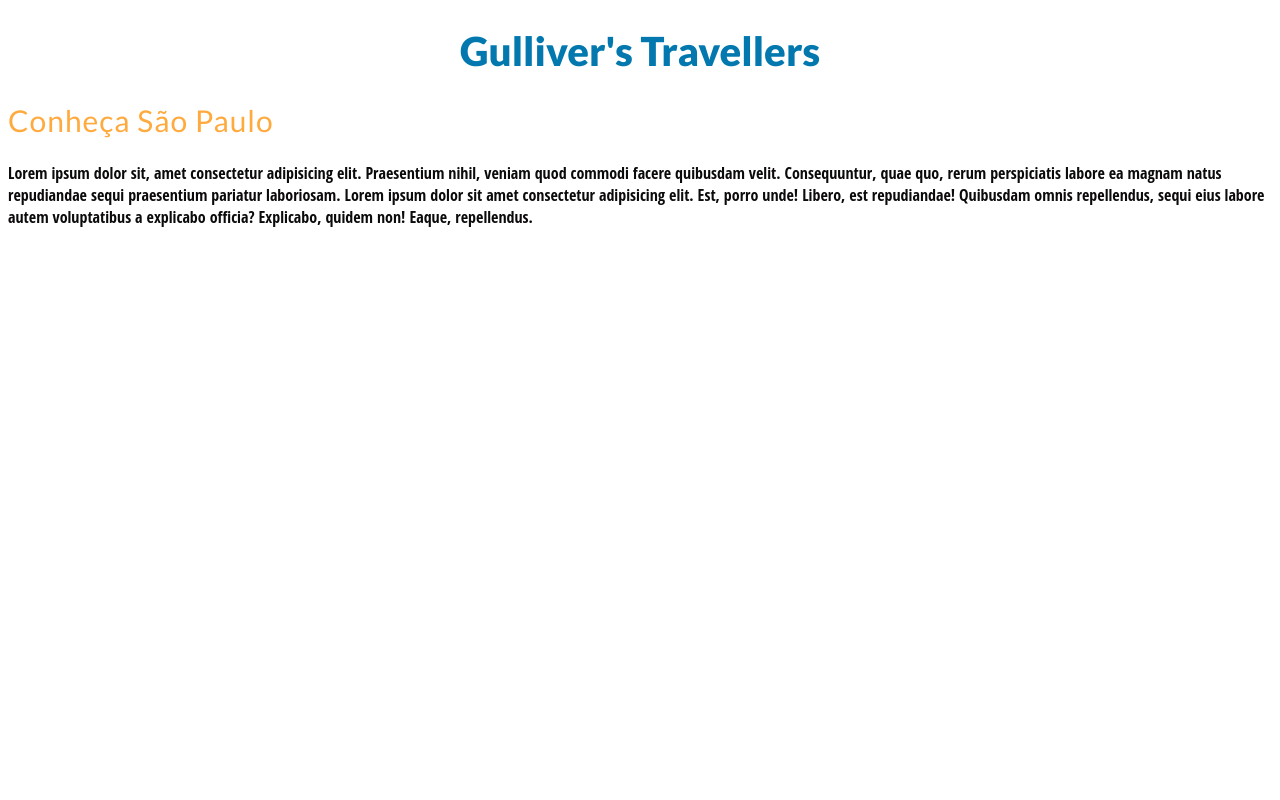
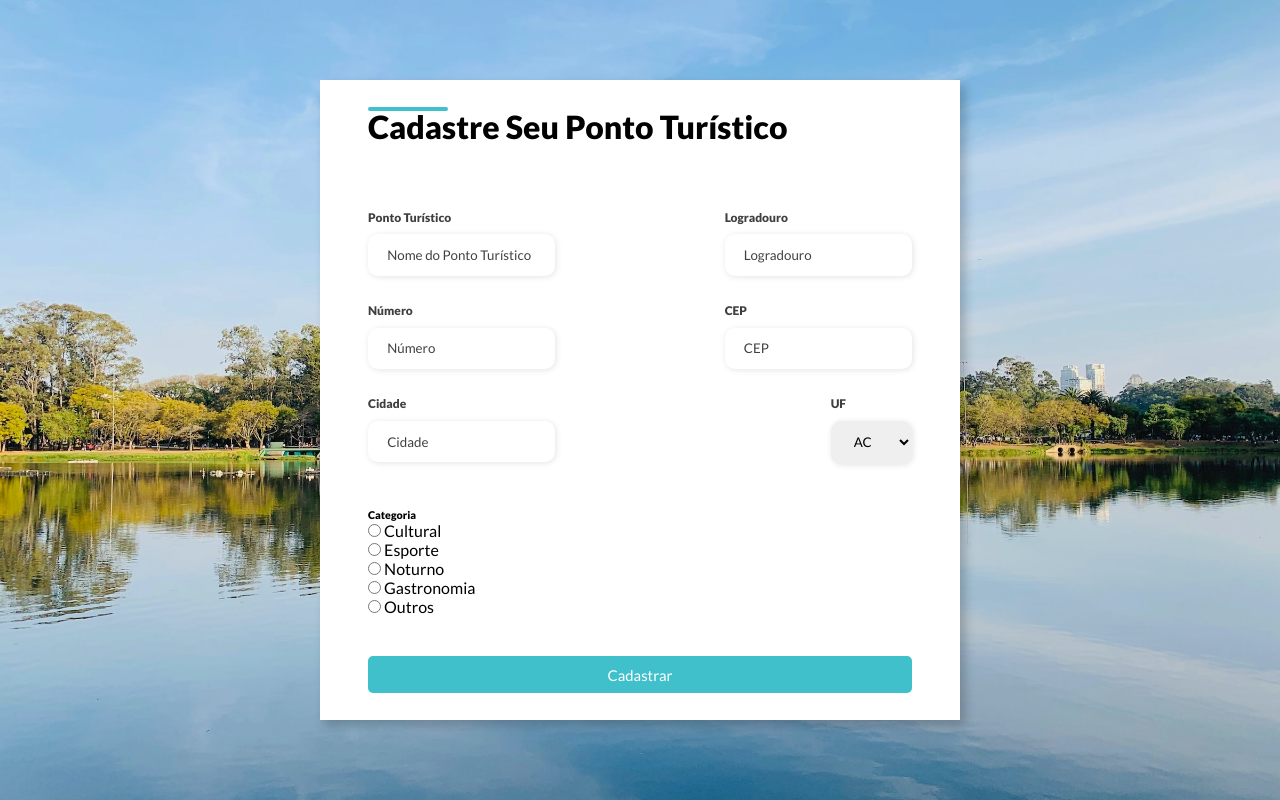
Before and after one commit to rogerioguicampos/gullivers-traveller, a plain HTML site: page index.html in a window 1280 px wide. Drawn offline with Linux system fonts and the light colour scheme.

Commit message:
- Movimentacao do index somente com o forms para a pasta raiz
- Mudancas pequenas no README.md

- Mudanca de nome gender para genre nos nomes de algumas classes

```diff
--- a/index.html
+++ b/index.html
@@ -1,24 +1,140 @@
 <!DOCTYPE html>
 <html lang="pt-br">
-    <head>
-        <meta charset="UTF-8">
-        <meta name="viewport" content="width=device-width, initial-scale=1.0">
-        <title>Projeto Gulliver's Travellers</title>
-        <link rel="stylesheet" href="./css/style.css">
-    </head>
+<head>
+    <meta charset="UTF-8">
+    <meta http-equiv="X-UA-Compatible" content="IE=edge">
+    <meta name="viewport" content="width=device-width, initial-scale=1.0">
+    <link rel="stylesheet" href="css/forms.css">
+    <title>Formulário de Cadastro</title>
 
-    <body>
-        <header class="header">
-            <h1>Gulliver's Travellers</h1>
-        </header>
+</head>
+<body>
+    <div class="container">
+        <!-- Imagem -->
+        <div class="form-image">
+            <img src="images/sp.png">
+        </div>
 
-        <main class="content">
-            <h2>
-                Conheça São Paulo
-            </h2>
-            <p>
-                Lorem ipsum dolor sit, amet consectetur adipisicing elit. Praesentium nihil, veniam quod commodi facere quibusdam velit. Consequuntur, quae quo, rerum perspiciatis labore ea magnam natus repudiandae sequi praesentium pariatur laboriosam. Lorem ipsum dolor sit amet consectetur adipisicing elit. Est, porro unde! Libero, est repudiandae! Quibusdam omnis repellendus, sequi eius labore autem voluptatibus a explicabo officia? Explicabo, quidem non! Eaque, repellendus.
-            </p>
-        </main>
+        <!-- Botões -->
 
-    </body>
+        <div class="form">
+            <form action="#">
+                <div class="form-header">
+                    <div class="title">
+                        <h1>Cadastre Seu Ponto Turístico</h1>
+                    </div>
+
+                    <div class="input-group">
+
+                        <div class="input-box">
+                            <label for="localname">Ponto Turístico</label>
+                            <input id="localname" type="text" name="localname" placeholder="Nome do Ponto Turístico" required>
+                        </div>
+
+                        <div class="input-box">
+                            <label for="publicplace">Logradouro</label>
+                            <input id="publicplace" type="text" name="publicplace" placeholder="Logradouro" required>
+                        </div>
+
+                        <div class="input-box">
+                            <label for="number">Número</label>
+                            <input id="number" type="number" name="number" placeholder="Número" required>
+                        </div>
+
+                        <div class="input-box">
+                            <label for="zipcode">CEP</label>
+                            <input id="zipcode" type="number" name="zipcode" placeholder="CEP" required >
+                        </div>
+
+                        <div class="input-box">
+                            <label for="city">Cidade</label>
+                            <input id="city" type="text" name="city" placeholder="Cidade" required>
+                        </div>
+
+                        <div class="input-box">
+                            <label for="state">UF</label>
+                            <select class="input-state" id="state" type="text" name="state" placeholder="UF">
+                            <button class="dropdown-state">
+                                <option>AC</option>
+                                <option>AL</option>
+                                <option>AP</option>
+                                <option>AM</option>
+                                <option>BA</option>
+                                <option>CE</option>
+                                <option>DF</option>
+                                <option>ES</option>
+                                <option>GO</option>
+                                <option>MA</option>
+                                <option>MT</option>
+                                <option>MS</option>
+                                <option>MG</option>
+                                <option>PA</option>
+                                <option>PB</option>
+                                <option>PR</option>
+                                <option>PE</option>
+                                <option>PI</option>
+                                <option>RJ</option>
+                                <option>RN</option>
+                                <option>RS</option>
+                                <option>RO</option>
+                                <option>RR</option>
+                                <option>SC</option>
+                                <option>SP</option>
+                                <option>SE</option>
+                                <option>TO</option>
+                            </button>
+                            </select>
+
+                        </div>
+
+                    </div>
+                </div>
+
+                <!-- Botões Categorias -->
+
+                <div class="genre-inputs">
+                    <div class="genre-title">
+                        <h6>Categoria</h6>
+                    </div>
+
+                    <div class="genre-group">
+                        <div class="genre-input">
+                            <input type="radio" id="cultural" name="genre">
+                            <label for="cultural">Cultural</label>
+                        </div>
+
+                        <div class="genre-input">
+                            <input type="radio" id="sport" name="genre">
+                            <label for="sport">Esporte</label>
+                        </div>
+
+                        <div class="genre-input">
+                            <input type="radio" id="night" name="genre">
+                            <label for="night">Noturno</label>
+                        </div>
+
+                        <div class="genre-input">
+                            <input type="radio" id="gastronomy" name="genre">
+                            <label for="gastronomy">Gastronomia</label>
+                        </div>
+
+                        <div class="genre-input">
+                            <input type="radio" id="others" name="genre">
+                            <label for="others">Outros</label>
+                        </div>
+
+                    </div>
+                </div>
+
+                <!-- Botao Final -->
+
+                <div class="continue-button">
+                    <button><a href="#">Cadastrar</a></button>
+                </div>
+            </form>
+        </div>
+
+    </div>
+
+</body>
+</html>
```
Also changed, not shown: pages/forms.html (deleted, +0 -135 lines), 1 other file.
